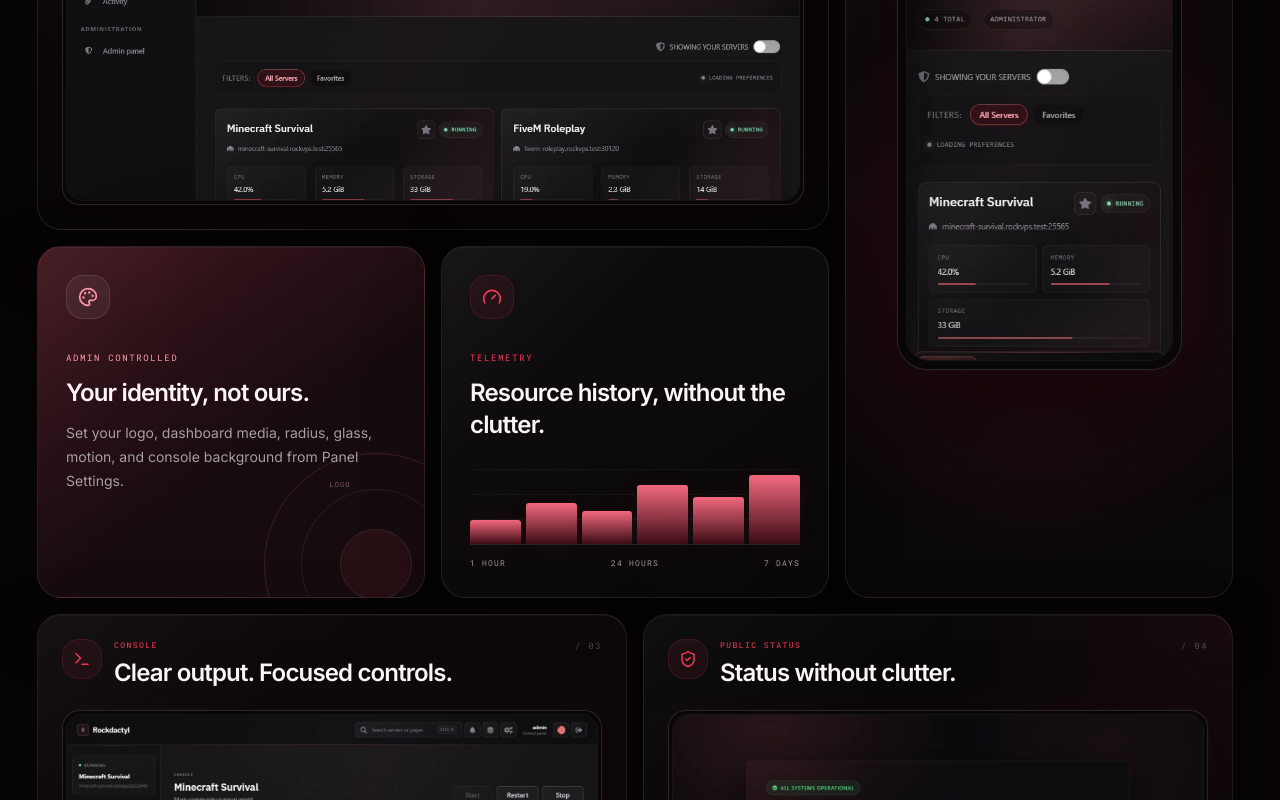
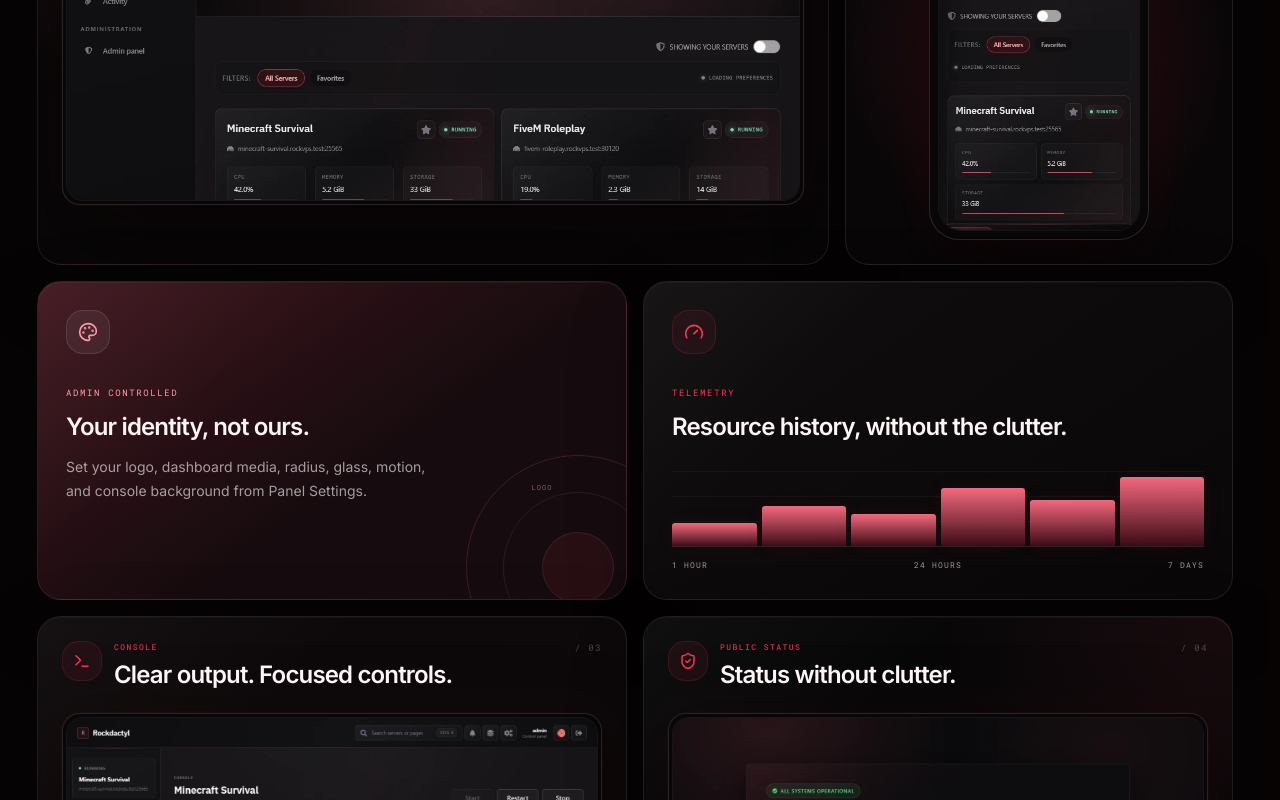
Before and after one commit to devrock07/Rock-Theme, a Next.js app in the folder website/: page / in a window 1280 px wide. Shown: the part 1586-2386 px from the top of the page. Built offline with nearby package versions, Linux system fonts and the light colour scheme.

Commit message:
fix: balance showcase card spacing

```diff
--- a/website/app/globals.css
+++ b/website/app/globals.css
@@ -384,7 +384,7 @@ html[data-motion-ready] [data-reveal][data-reveal-state='visible'] {
 }
 
 .showcase-mobile {
-    grid-row: 1 / 4;
+    grid-row: 1 / 3;
     grid-column: 9 / 13;
     padding: 1.5rem;
     background:
@@ -398,7 +398,7 @@ html[data-motion-ready] [data-reveal][data-reveal-state='visible'] {
 
 .showcase-brand {
     grid-row: 3;
-    grid-column: 1 / 5;
+    grid-column: 1 / 7;
     min-height: 250px;
     padding: 1.75rem;
     background:
@@ -408,7 +408,7 @@ html[data-motion-ready] [data-reveal][data-reveal-state='visible'] {
 
 .showcase-telemetry {
     grid-row: 3;
-    grid-column: 5 / 9;
+    grid-column: 7 / 13;
     min-height: 250px;
     padding: 1.75rem;
     background: linear-gradient(145deg, #100d0e, #090708);
@@ -603,6 +603,12 @@ html[data-motion-ready] [data-reveal][data-reveal-state='visible'] {
         0 0 60px rgba(193, 32, 61, 0.13);
 }
 
+@media (min-width: 1100px) {
+    .showcase-mobile .mobile-shot {
+        max-width: 220px;
+    }
+}
+
 ::-webkit-scrollbar {
     width: 10px;
     height: 10px;
```
